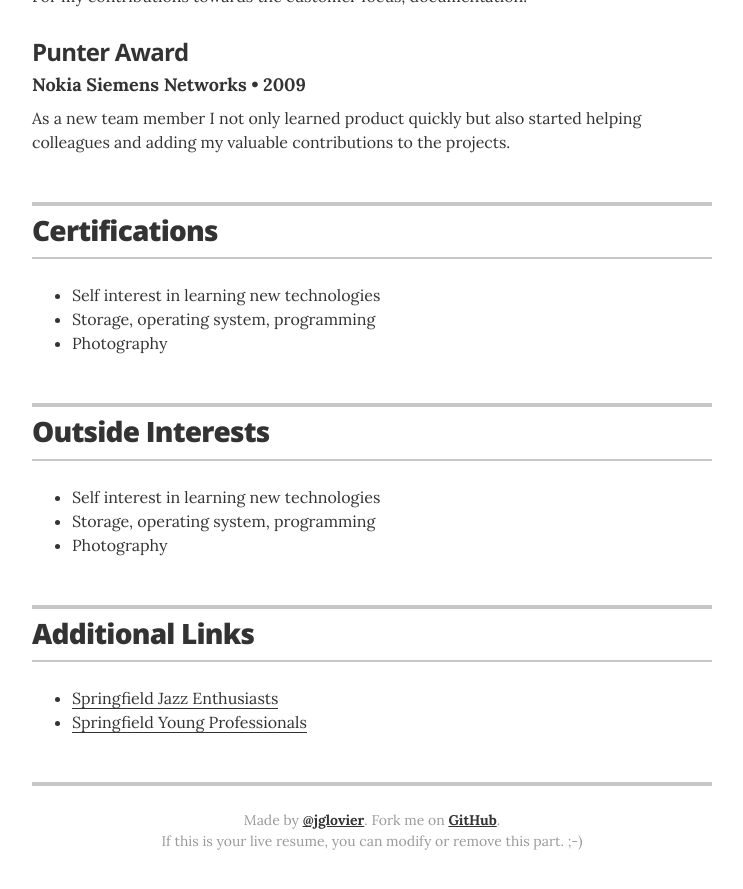
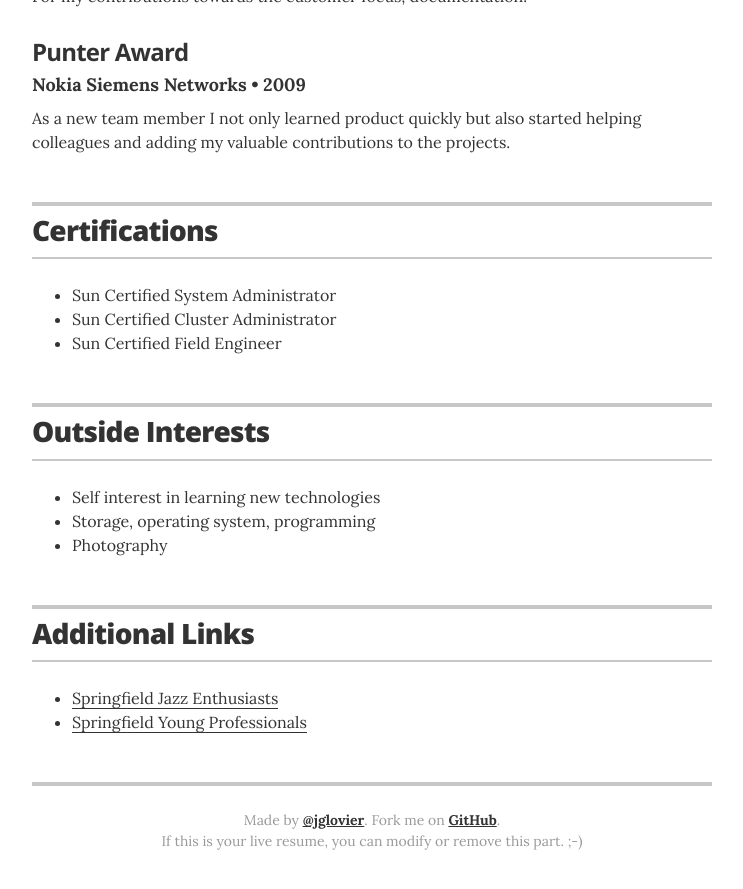
Before and after one commit to nitinkushwah/nitinkushwah.github.io, a Jekyll site: the page built from index.html, in a window 1280 px wide and 900 px high, scrolled down 3542 px. Shown: the top 889 px of the window, without its empty margins (268-1011 px from the left). Built offline with Jekyll 4.4.1, drawn with Linux system fonts in a browser that asks for light colours.

Commit message:
Update associations.yml

```diff
--- a/_data/associations.yml
+++ b/_data/associations.yml
@@ -1,4 +1,4 @@
 # Associations
-- description: Self interest in learning new technologies
-- description: Storage, operating system, programming
-- description: Photography
+- description: Sun Certified System Administrator
+- description: Sun Certified Cluster Administrator
+- description: Sun Certified Field Engineer
```
